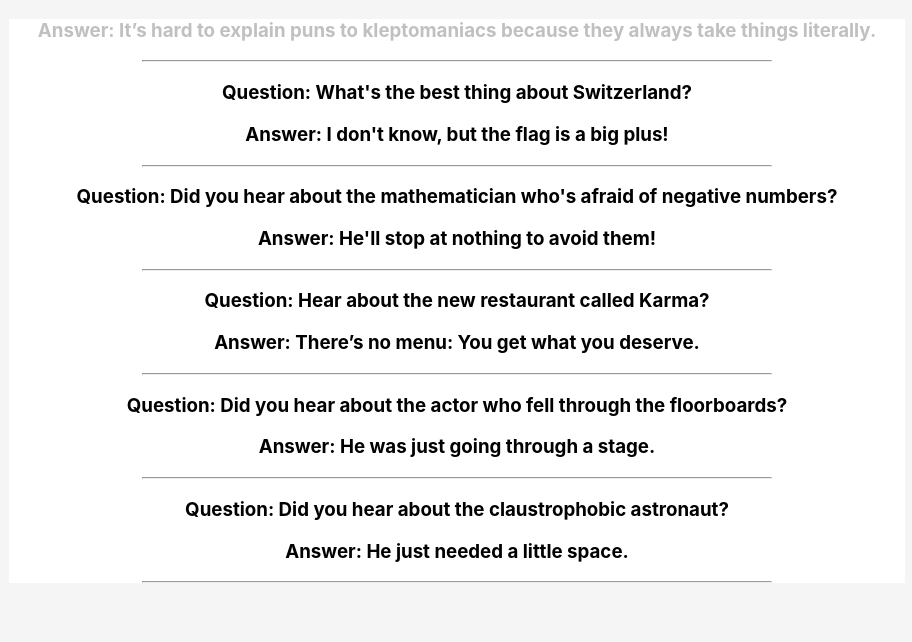
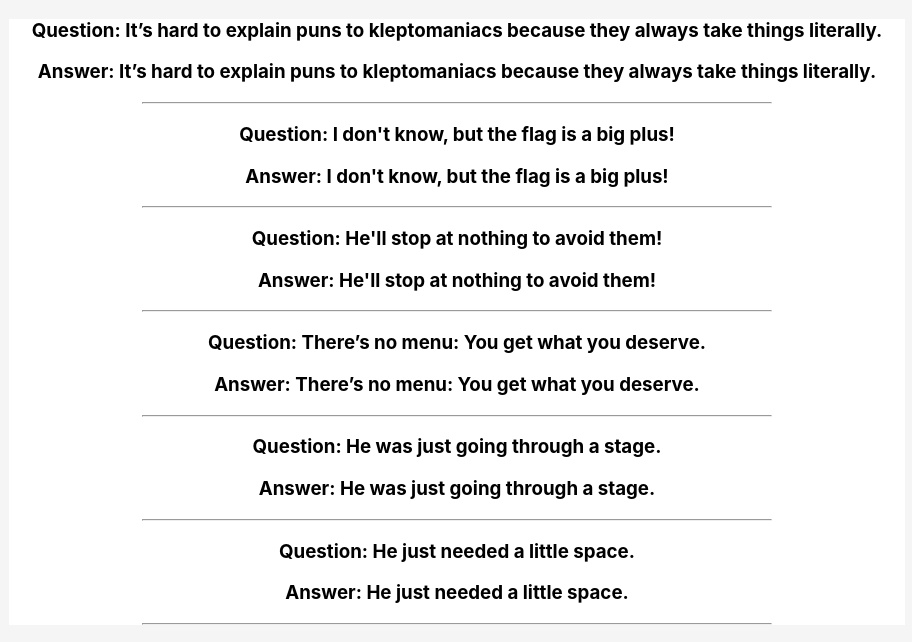
Before and after one commit to dev-ransom/react-complete-beginners, a React (Create React App) app: page / in a window 1280 px wide. Shown: the top 642 px of the page, without its empty margins (183-1095 px from the left). Built offline with nearby package versions, Linux system fonts and the light colour scheme.

Commit message:
added map method method to the code

```diff
--- a/src/App.js
+++ b/src/App.js
@@ -1,60 +1,13 @@
 import Joke from './Joke'
+import jokesData from './jokesData';
 function App() {
+
+  const jokeComponents = jokesData.map(joke => <Joke key={joke.id} question={joke.punchLine} punchLine={joke.punchLine} />)
   return (
     <div className="Jokes">
-      <Joke punchLine="It’s hard to explain puns to kleptomaniacs because they always take things literally." />
-
-      <Joke
-        question="What's the best thing about Switzerland?"
-        punchLine="I don't know, but the flag is a big plus!"
-      />
-
-      <Joke
-        question="Did you hear about the mathematician who's afraid of negative numbers?"
-        punchLine="He'll stop at nothing to avoid them!"
-      />
-
-      <Joke
-        question="Hear about the new restaurant called Karma?"
-        punchLine="There’s no menu: You get what you deserve."
-      />
-
-      <Joke
-        question="Did you hear about the actor who fell through the floorboards?"
-        punchLine="He was just going through a stage."
-      />
-
-      <Joke
-        question="Did you hear about the claustrophobic astronaut?"
-        punchLine="He just needed a little space."
-      />
+      {jokeComponents}
     </div>
   )
 }
 
 export default App
-
-// <ContactCard
-//         imgUrl="http://placekitten.com/300/200"
-//         name="Mr. Whiskerson"
-//         phone="(212) 555-1234"
-//         email="mr.whiskaz@catnap.meow"
-//       />
-//       <ContactCard
-//         imgUrl="http://placekitten.com/400/200"
-//         name="Fluffykins"
-//         phone="(212) 555-2345"
-//         email="fluff@me.com"
-//       />
-//       <ContactCard
-//         imgUrl="http://placekitten.com/400/300"
-//         name="Destroyer"
-//         phone="(212) 555-3456"
-//         email="ofworlds@yahoo.com"
-//       />
-//       <ContactCard
-//         imgUrl="http://placekitten.com/200/100"
-//         name="Felix"
-//         phone="(212) 555-4567"
-//         email="thecat@hotmail.com"
-//       />
--- a/src/index.js
+++ b/src/index.js
@@ -1,5 +1,5 @@
 import React from 'react'
-import ReactDOM from 'react-dom'
+import ReactDOM from 'react-dom/client'
 import './index.css'
 import App from './App'
 
--- /dev/null
+++ b/src/jokesData.js
@@ -0,0 +1,35 @@
+
+const jokesData = [
+    {
+        id: 1,
+        question: 'what is life',
+        punchLine: "It’s hard to explain puns to kleptomaniacs because they always take things literally."
+    },
+    {
+        id: 2,
+        question: "What's the best thing about Switzerland?",
+        punchLine: "I don't know, but the flag is a big plus!"
+    },
+    {
+        id: 3,
+        question: "Did you hear about the mathematician who's afraid of negative numbers?",
+        punchLine: "He'll stop at nothing to avoid them!"
+    },
+    {
+        id: 4,
+        question: "Hear about the new restaurant called Karma?",
+        punchLine: "There’s no menu: You get what you deserve."
+    },
+    {
+        id: 5,
+        question: "Did you hear about the actor who fell through the floorboards?",
+        punchLine: "He was just going through a stage."
+    },
+    {
+        id: 6,
+        question: "Did you hear about the claustrophobic astronaut?",
+        punchLine: "He just needed a little space."
+    }
+]
+
+export default jokesData
```
